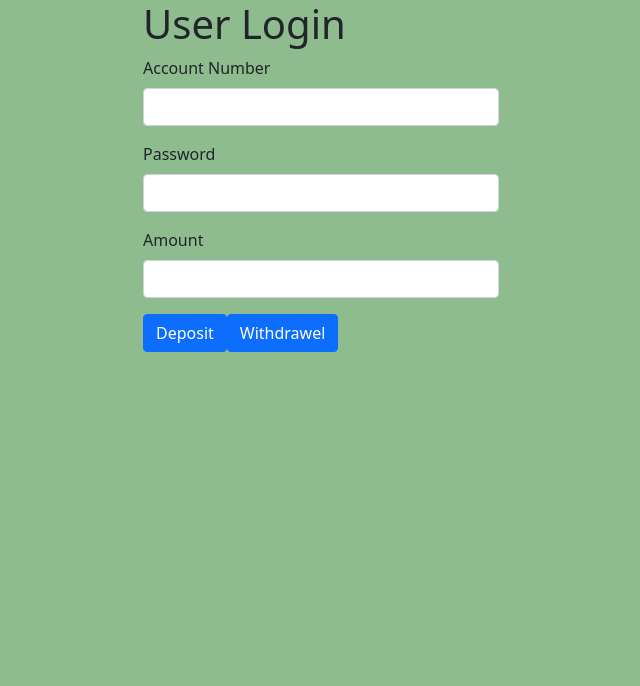
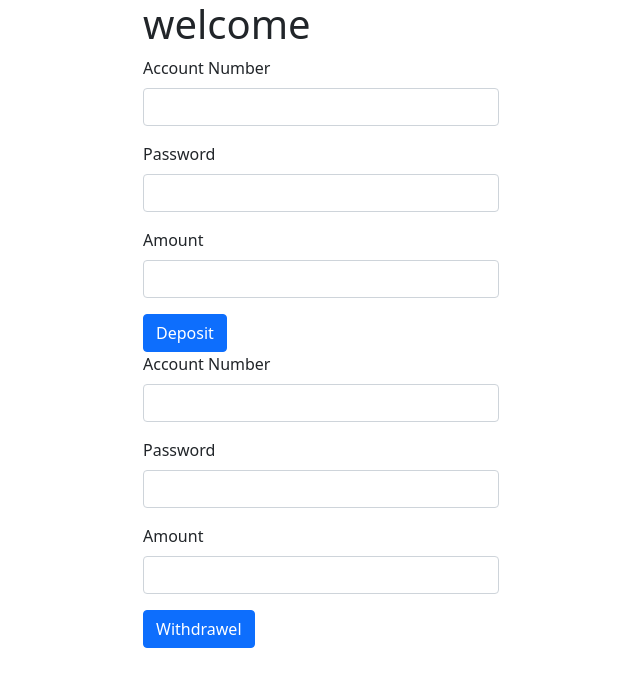
Before and after one commit to sangeethpm45/angular-project, an Angular app: page /home in a window 1280 px wide. Shown: the top 686 px of the page, without its empty margins (319-959 px from the left). Built offline with nearby package versions, Linux system fonts and the light colour scheme.

Commit message:
reactiveforms

```diff
--- a/src/app/homepage/homepage.component.html
+++ b/src/app/homepage/homepage.component.html
@@ -5,19 +5,22 @@ welcome {{accno}} -->
     <div class="row" >
         <div class="col-4"></div>
         <div class="col-4">
-            <h1>User Login</h1>
-        <form >
+            <h1>welcome  {{uname}}</h1>
+        <form [formGroup]="depositform" (ngSubmit)="deposit()">
             <div class="mb-3">
               <label for="kk" class="form-label"
                 >Account Number</label
               >
+
               <input
                 type="text"
                 class="form-control"
                 id="accn"
                 aria-describedby="emailHelp"
-
+                formControlName="accn"
+                name="acn"
               />
+              <div *ngIf="this.depositform.get('accn')?.touched&&this.depositform.get('accn')?.errors" class="form-text">invalid accoutnumber</div>
             </div>
             <div class="mb-3">
               <label for="exampleInputPassword1" class="form-label">Password</label>
@@ -25,7 +28,10 @@ welcome {{accno}} -->
                 type="password"
                 class="form-control"
                 id="pssw"
+                formControlName="pass"
+                name="psw"
               />
+              <div *ngIf="this.depositform.get('pass')?.touched&&this.depositform.get('pass')?.errors" class="form-text">invalid password</div>
             </div>
             <div class="mb-3">
               <label for="amt" class="form-label"
@@ -36,8 +42,9 @@ welcome {{accno}} -->
                 class="form-control"
                 id="amdd"
                 aria-describedby="emailHelp"
-
+                formControlName="amount"
               />
+              <div *ngIf="this.depositform.get('amount')?.touched&&this.depositform.get('amount')?.errors" class="form-text">invalid amount</div>
             </div>
             <!-- <div class="mb-3">
               <label for="exampleInputPassword1" class="form-label">Account balence</label>
@@ -48,11 +55,77 @@ welcome {{accno}} -->
               />
             </div> -->
 
-            <button type="submit" class="btn btn-primary" onclick="Bank.Deposit()">Deposit</button>
-            <button type="submit" class="btn btn-primary" onclick="Bank.Withdraw()">Withdrawel</button>
+            <button type="submit" class="btn btn-primary" >Deposit</button>
+
           </form>
     </div>
         </div>
         <div class="col-4"></div>
 
 </div>
+
+<div class="container">
+  <!--
+  welcome {{accno}} -->
+
+      <div class="row" >
+          <div class="col-4"></div>
+          <div class="col-4">
+
+          <form [formGroup]="withdrawform" (ngSubmit)="withdraw()">
+              <div class="mb-3">
+                <label for="kk" class="form-label"
+                  >Account Number</label
+                >
+                <input
+                  type="text"
+                  class="form-control"
+                  id="accn"
+                  aria-describedby="emailHelp"
+                  formControlName="accn"
+                  name="accn"
+                />
+                <div *ngIf="this.withdrawform.get('accn')?.touched&&this.withdrawform.get('accn')?.errors" class="form-text">invalid account number</div>
+              </div>
+              <div class="mb-3">
+                <label for="exampleInputPassword1" class="form-label">Password</label>
+                <input
+                  type="password"
+                  class="form-control"
+                  id="pssw"
+                  name="pass"
+                  formControlName="pass"
+                />
+                <div *ngIf="this.withdrawform.get('pass')?.touched&&this.withdrawform.get('pass')?.errors" class="form-text">invalid password</div>
+              </div>
+              <div class="mb-3">
+                <label for="amt" class="form-label"
+                  >Amount </label
+                >
+                <input
+                  type="text"
+                  class="form-control"
+                  id="amdd"
+                  name="amd"
+                  aria-describedby="emailHelp"
+                  formControlName="amount"
+                />
+                <div *ngIf="this.withdrawform.get('amount')?.touched&&this.withdrawform.get('amount')?.errors" class="form-text">invalid amount</div>
+              </div>
+              <!-- <div class="mb-3">
+                <label for="exampleInputPassword1" class="form-label">Account balence</label>
+                <input
+                  type="password"
+                  class="form-control"
+                  id="exampleInputPassword1"
+                />
+              </div> -->
+
+
+              <button type="submit" class="btn btn-primary" >Withdrawel</button>
+            </form>
+      </div>
+          </div>
+          <div class="col-4"></div>
+
+  </div>
--- a/src/app/homepage/homepage.component.ts
+++ b/src/app/homepage/homepage.component.ts
@@ -1,4 +1,6 @@
 import { Component, OnInit } from '@angular/core';
+import { FormBuilder, Validators } from '@angular/forms';
+import { DataService } from '../services/data.service';
 // import { LoginComponent } from '../login/login.component';
 
 @Component({
@@ -7,10 +9,30 @@ import { Component, OnInit } from '@angular/core';
   styleUrls: ['./homepage.component.css']
 })
 export class HomepageComponent implements OnInit {
+accn="";
+pass="";
+amount="";
+uname=this.un.currentUser;
+depositform=this.dp.group({
+  accn:['',[Validators.required,Validators.minLength(4),Validators.maxLength(4),Validators.pattern('[0-9]*')]],
+  pass:['',[Validators.required,Validators.pattern('[a-zA-Z 0-9]*')]],
+  amount:['',[Validators.required,Validators.pattern('[0-9]*')]]
+})
 
-  constructor() { }
+withdrawform=this.dp.group({
+  accn:['',[Validators.required,Validators.minLength(4),Validators.maxLength(4),Validators.pattern('[0-9]*')]],
+  pass:['',[Validators.required,Validators.pattern('[a-zA-Z 0-9]*')]],
+  amount:['',[Validators.required,Validators.pattern('[0-9]*')]]
+})
+  constructor( private dp:FormBuilder,public un:DataService) { }
 
   ngOnInit(): void {
   }
-//accno=this.register.login.
+deposit(){
+  this.un.deposit(this.depositform.value.accn,this.depositform.value.pass,this.depositform.value.amount)
 }
+
+withdraw(){
+  this.un.withdraw(this.withdrawform.value.accn,this.withdrawform.value.pass,this.withdrawform.value.amount)
+}
+}
--- a/src/app/login/login.component.html
+++ b/src/app/login/login.component.html
@@ -22,6 +22,7 @@
 </div>
 <button type="button" class="btn btn-primary" (click)="login()">Submit</button>
 <a routerLink="register">Registration</a>
+
 </form>
 </div>
 </div>
--- a/src/app/login/login.component.ts
+++ b/src/app/login/login.component.ts
@@ -12,7 +12,8 @@ export class LoginComponent implements OnInit {
 
 accn="";
 passw="";
-// aim="sangeeth";
+aim="sangeeth";
+currentuser:any;
 
 loginform=this.fb.group({
 accn:['',[Validators.required,Validators.minLength(4),Validators.maxLength(4),Validators.pattern('[0-9]*')]],
@@ -35,21 +36,28 @@ passw:['',[Validators.required,Validators.pattern('[a-zA-Z 0-9]*')]]
 // }
 login(){
 
-    var acn = this.loginform.value.accn
-    var psswrd =this.loginform.value.passw
-    let dataset=this.dataService.accountdetails;
-    //let data = Bank.getAccountdetails();
-    if (acn in dataset) {
-        if (psswrd == dataset[acn]["password"]) {
-            alert("Login Sucess")
-            this.route.navigateByUrl("home")
+//     var acn = this.loginform.value.accn
+//     var psswrd =this.loginform.value.passw
+//     let dataset=this.dataService.accountdetails;
+//     //let data = Bank.getAccountdetails();
+//     if (acn in dataset) {
+//         if (psswrd == dataset[acn]["password"]) {
+//             alert("Login Sucess")
+//             this.route.navigateByUrl("home")
 
-        } else {
-            alert("inavlid");
-        }
-    } else {
-        alert("no user");
-    }
+//         } else {
+//             alert("inavlid");
+//         }
+//     } else {
+//         alert("no user");
+//     }
 
+// }
+var result=this.dataService.login(this.loginform.value.accn,this.loginform.value.passw)
+if(result){
+    this.route.navigateByUrl("home")
 }
+else{
+    this.route.navigateByUrl('')
 }
+}}
--- a/src/app/registration/registration.component.html
+++ b/src/app/registration/registration.component.html
@@ -30,4 +30,5 @@
       </div>
       <button type="submit" class="btn btn-primary"  >Submit</button>
       <a routerLink="">Log in</a>
+
     </form>
--- a/src/app/registration/registration.component.ts
+++ b/src/app/registration/registration.component.ts
@@ -12,6 +12,7 @@ export class RegistrationComponent implements OnInit {
 uname="";
 accno="";
 pssw="";
+
 
 registerform=this.fb.group({
 uname:['',[Validators.required,Validators.pattern('[a-zA-Z]*')]],
--- a/src/app/services/data.service.ts
+++ b/src/app/services/data.service.ts
@@ -1,4 +1,5 @@
 import { Injectable } from '@angular/core';
+import { Router } from '@angular/router';
 
 @Injectable({
   providedIn: 'root'
@@ -42,10 +43,13 @@ export class DataService {
         password: "user6",
     }
 };
+currentUser:any;
+
 register(accno:any,name:any,password:any){
 if (accno in this.accountdetails){
-  alert("user exist")
+  alert("user exist please login")
   return false
+
 }
 else{
   this.accountdetails[accno]={
@@ -57,8 +61,67 @@ else{
   alert("sucess");
   console.log(this.accountdetails);
   return true
+}
+}
+
+
+login(accn:any,passw:any){
+  if (accn in this.accountdetails) {
+    if (passw == this.accountdetails[accn]["password"]) {
+        alert("Login Sucess")
+      this.currentUser=this.accountdetails[accn]['name']
+        return true
+
+    } else {
+        alert("inavlid");
+        return false
+    }
+} else {
+    alert("no user");
+    return false
+}
+ }
+
+deposit(accn:any,pwd:any,amt:any){
+  var amd=parseInt(amt)
+  if (accn in this.accountdetails) {
+    if (pwd == this.accountdetails[accn]["password"]) {
+
+      this.accountdetails[accn]['balance']+=amd
+      alert("amount credite successfully new balance"+this.accountdetails[accn]['balance'])
+
+    } else {
+        alert("inavlid");
+
+    }
+} else {
+    alert("no user");
 
 }
 }
+
+withdraw(accn:any,pass:any,amt:any){
+  var amd=parseInt(amt)
+  if (accn in this.accountdetails) {
+    if (pass == this.accountdetails[accn]["password"]) {
+        if(amt>this.accountdetails[accn]["balance"]){
+          alert("insufficient balence")
+        }
+        else{
+          this.accountdetails[accn]['balance']-=amd
+          alert("amount credited successfully new balance :"+this.accountdetails[accn]['balance'])
+        }
+
+
+    } else {
+        alert("invalid");
+
+    }
+} else {
+    alert("no user");
+
+}
+}
+
   constructor() { }
 }
--- a/src/index.html
+++ b/src/index.html
@@ -13,7 +13,7 @@
   crossorigin="anonymous"
 />
 </head>
-<body style="background-color: darkseagreen;">
+<body >
   <app-root></app-root>
 </body>
 </html>
```
